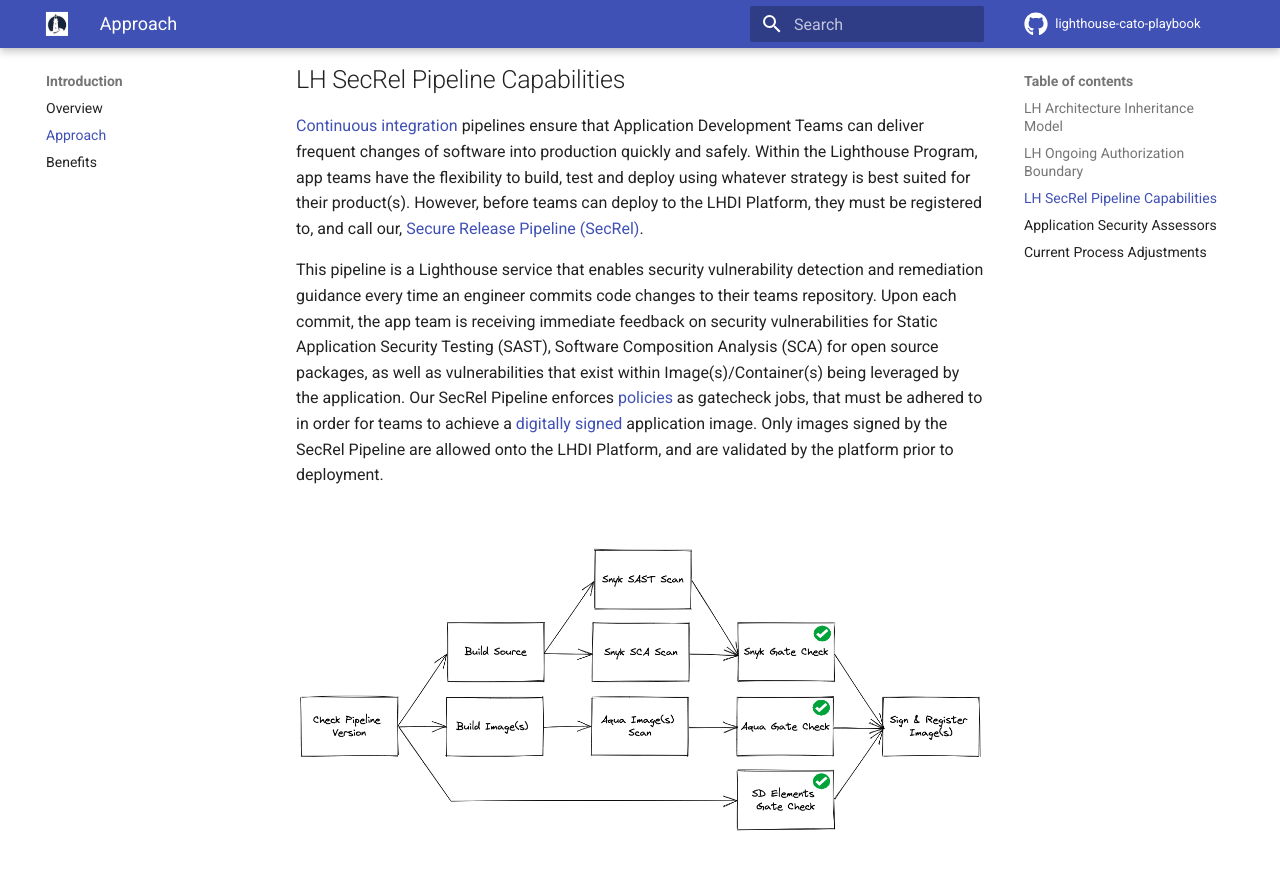
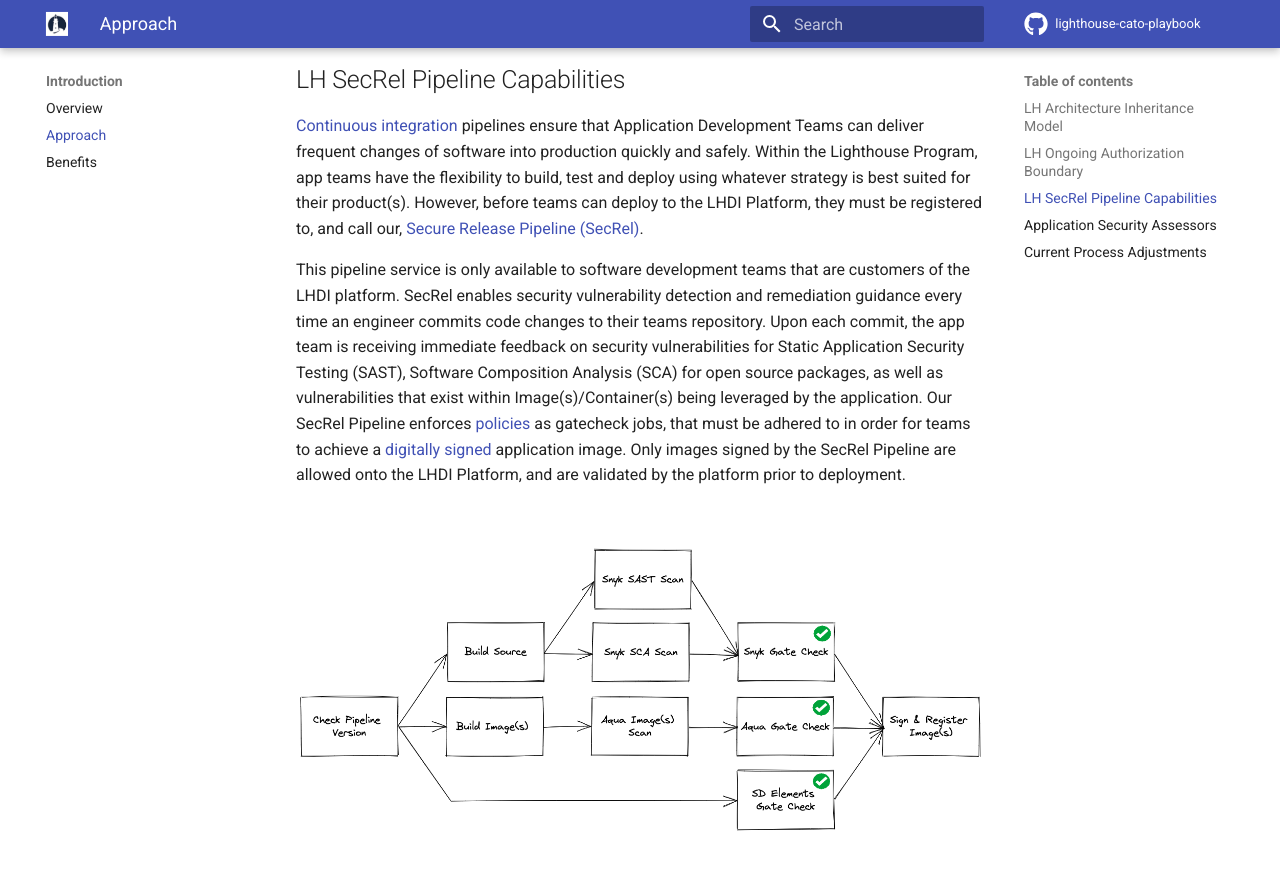
Before and after one commit to rise8-us/cato-playbook, an MkDocs documentation site: the page built from docs/approach.md, in a window 1280 px wide and 900 px high, scrolled down 2197 px. Shown: the top 870 px of the window. Built offline with MkDocs 1.6.1 and Material for MkDocs 9.7.7, drawn with Linux system fonts in a browser that asks for light colours; emoji names are drawn with the system emoji font; comment, search, counter and statistics services are not loaded; some of the changed lines change nothing that is shown; some of the changed text lies outside the part shown.

Commit message:
Update approach.md

```diff
--- a/docs/approach.md
+++ b/docs/approach.md
@@ -32,7 +32,7 @@
 ## LH SecRel Pipeline Capabilities
 [Continuous integration](https://www.martinfowler.com/articles/continuousIntegration.html) pipelines ensure that Application Development Teams can deliver frequent changes of software into production quickly and safely. Within the Lighthouse Program, app teams have the flexibility to build, test and deploy using whatever strategy is best suited for their product(s). However, before teams can deploy to the LHDI Platform, they must be registered to, and call our, [Secure Release Pipeline (SecRel)](https://department-of-veterans-affairs.github.io/lighthouse-tornado).
 
-This pipeline is a Lighthouse service that enables security vulnerability detection and remediation guidance every time an engineer commits code changes to their teams repository. Upon each commit, the app team is receiving immediate feedback on security vulnerabilities for Static Application Security Testing (SAST), Software Composition Analysis (SCA) for open source packages, as well as vulnerabilities that exist within Image(s)/Container(s) being leveraged by the application. Our SecRel Pipeline enforces [policies](policy.md) as gatecheck jobs, that must be adhered to in order for teams to achieve a [digitally signed](https://csrc.nist.gov/glossary/term/digital_signature) application image. Only images signed by the SecRel Pipeline are allowed onto the LHDI Platform, and are validated by the platform prior to deployment.
+This pipeline service is only available to software development teams that are customers of the LHDI platform. SecRel enables security vulnerability detection and remediation guidance every time an engineer commits code changes to their teams repository. Upon each commit, the app team is receiving immediate feedback on security vulnerabilities for Static Application Security Testing (SAST), Software Composition Analysis (SCA) for open source packages, as well as vulnerabilities that exist within Image(s)/Container(s) being leveraged by the application. Our SecRel Pipeline enforces [policies](policy.md) as gatecheck jobs, that must be adhered to in order for teams to achieve a [digitally signed](https://csrc.nist.gov/glossary/term/digital_signature) application image. Only images signed by the SecRel Pipeline are allowed onto the LHDI Platform, and are validated by the platform prior to deployment.
 
 <br/>
 
@@ -71,8 +71,8 @@
 | Application Assessors                                      | :x: Coordination through GRC Team                                                | :white_check_mark: Embedded with App Teams on day 1                     |
 | Control Selection                                          | :x: eMASS Static Baseline including all CCIs                                     | :white_check_mark: SD Elements and only whats applicable                |
 | Control Implementation                                     | :x: eMASS                                                                        | :white_check_mark: Evidence of implementation is captured in SD Elements     |
-| Web Application Security Testing                           | :white_check_mark: ESA WASA                                                      |                                                                         |
-| Mobile Application Security Testing <br/> `If Applicable`  | :white_check_mark: ESA MASA                                                      |                                                                         |
+| Web Application Security Testing                           | :white_check_mark: EAS WASA                                                      |                                                                         |
+| Mobile Application Security Testing <br/> `If Applicable`  | :white_check_mark: EAS MASA                                                      |                                                                         |
 | Database Scanning                                          | :white_check_mark: DB Scanning                                                   |                                                                         |
 | SAST and SCA Scanning                                      | :x: Fortify                                                                      | :white_check_mark: SecRel Pipeline - Snyk                               |
 | Image/Container Scanning                                   | :x: Does not exist                                                               | :white_check_mark: SecRel Pipeline - Aqua                               |
```
